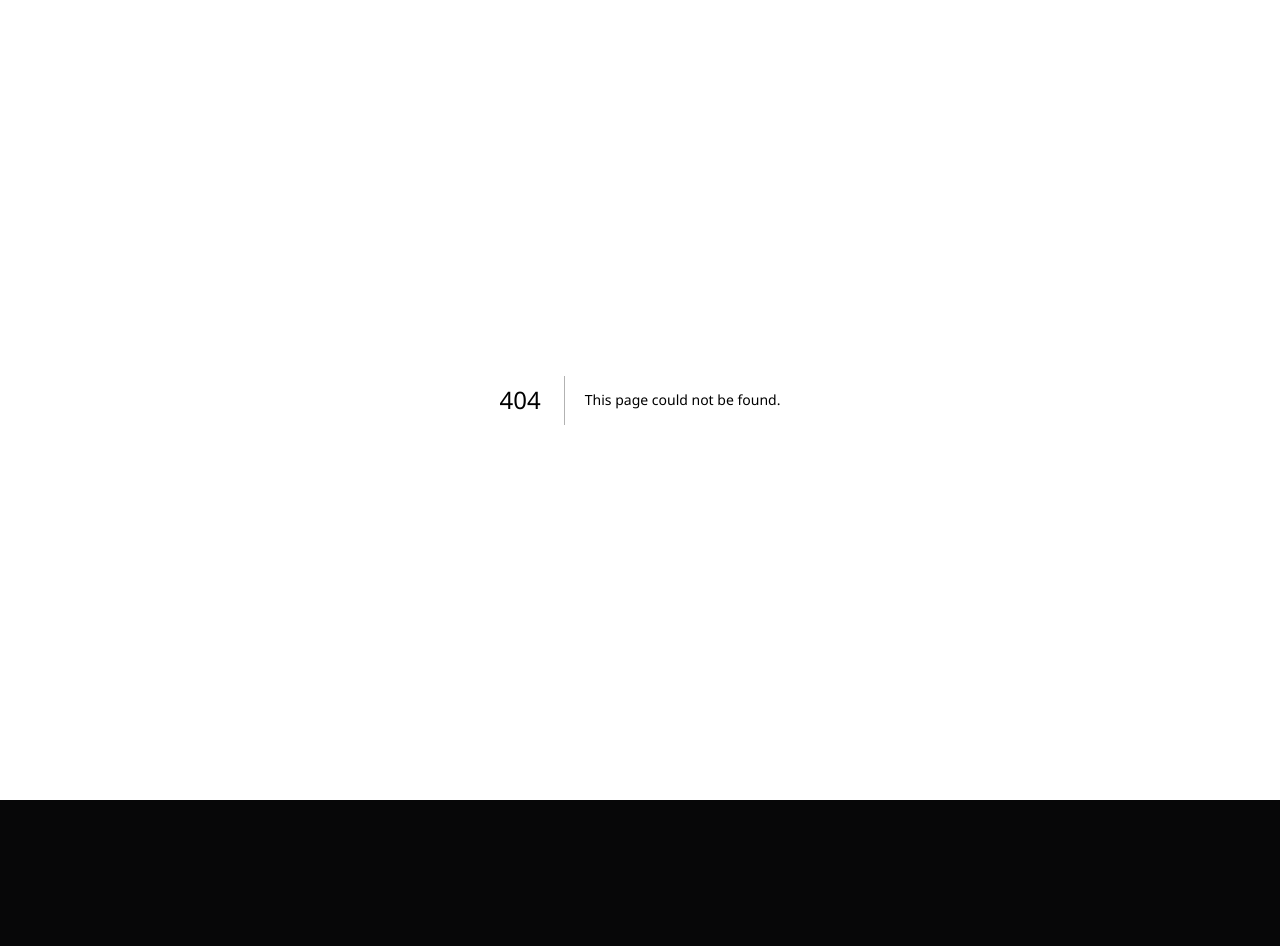
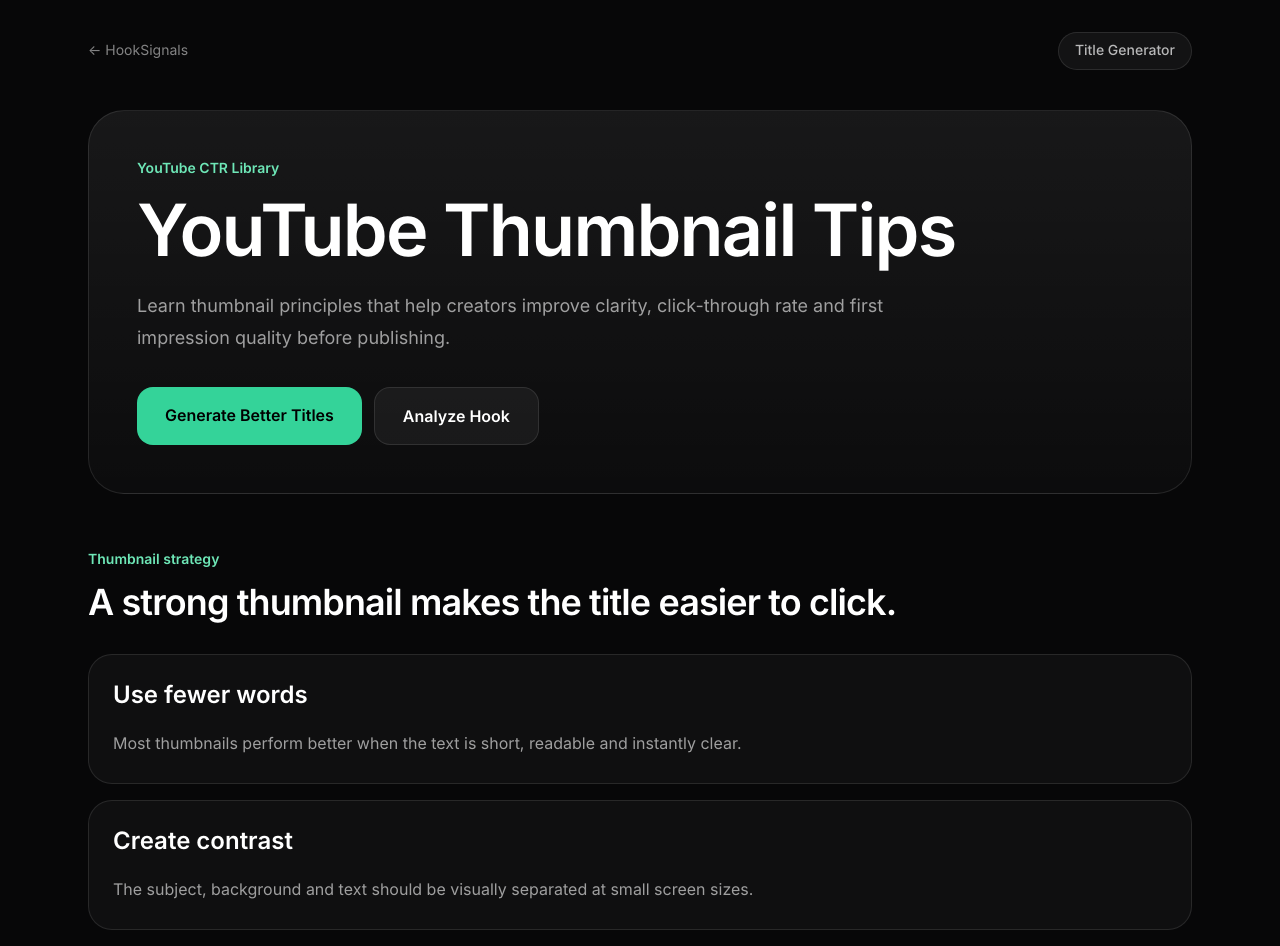
Before and after one commit to ValeBid/-hooksignals-site, a Next.js app: page /youtube-thumbnail-tips in a window 1280 px wide. Before the commit this address had no page. Shown: the top 946 px of the page. Before the commit the page ends 800 px from the top, so only its background shows below. Built offline with nearby package versions, Linux system fonts and the light colour scheme.

Commit message:
Create page.tsx

```diff
--- /dev/null
+++ b/app/youtube-thumbnail-tips/page.tsx
@@ -0,0 +1,136 @@
+export const metadata = {
+  title: "YouTube Thumbnail Tips | Improve CTR | HookSignals",
+  description:
+    "Learn YouTube thumbnail tips designed to improve click-through rate, clarity and visual impact.",
+};
+
+const tips = [
+  {
+    title: "Use fewer words",
+    desc: "Most thumbnails perform better when the text is short, readable and instantly clear.",
+  },
+  {
+    title: "Create contrast",
+    desc: "The subject, background and text should be visually separated at small screen sizes.",
+  },
+  {
+    title: "Show emotion",
+    desc: "Faces, tension and clear visual stakes can make the click feel more urgent.",
+  },
+  {
+    title: "Match the title",
+    desc: "A strong thumbnail supports the title instead of repeating the exact same message.",
+  },
+  {
+    title: "Avoid clutter",
+    desc: "Too many objects make the thumbnail harder to understand in the feed.",
+  },
+];
+
+export default function YouTubeThumbnailTipsPage() {
+  return (
+    <main className="min-h-screen bg-[#070708] text-white">
+      <section className="mx-auto max-w-6xl px-6 py-8">
+        <nav className="mb-10 flex items-center justify-between">
+          <a href="/" className="text-sm text-white/50">
+            ← HookSignals
+          </a>
+
+          <a
+            href="/youtube-title-generator"
+            className="rounded-full border border-white/10 bg-white/5 px-4 py-2 text-sm font-medium text-white/70"
+          >
+            Title Generator
+          </a>
+        </nav>
+
+        <section className="rounded-[36px] border border-white/10 bg-gradient-to-b from-white/[0.07] to-white/[0.025] p-7 md:p-12">
+          <p className="mb-4 text-sm font-semibold text-emerald-300">
+            YouTube CTR Library
+          </p>
+
+          <h1 className="max-w-5xl text-5xl font-semibold tracking-tight md:text-7xl">
+            YouTube Thumbnail Tips
+          </h1>
+
+          <p className="mt-6 max-w-3xl text-lg leading-8 text-white/60">
+            Learn thumbnail principles that help creators improve clarity,
+            click-through rate and first impression quality before publishing.
+          </p>
+
+          <div className="mt-8 flex flex-col gap-3 sm:flex-row">
+            <a
+              href="/youtube-title-generator"
+              className="rounded-2xl bg-emerald-400 px-7 py-4 text-center font-semibold text-black"
+            >
+              Generate Better Titles
+            </a>
+
+            <a
+              href="/hook-analyzer"
+              className="rounded-2xl border border-white/10 bg-white/5 px-7 py-4 text-center font-semibold text-white"
+            >
+              Analyze Hook
+            </a>
+          </div>
+        </section>
+
+        <section className="mt-14">
+          <p className="mb-3 text-sm font-semibold text-emerald-300">
+            Thumbnail strategy
+          </p>
+
+          <h2 className="text-3xl font-semibold tracking-tight md:text-4xl">
+            A strong thumbnail makes the title easier to click.
+          </h2>
+
+          <div className="mt-8 grid gap-4">
+            {tips.map((tip) => (
+              <div
+                key={tip.title}
+                className="rounded-3xl border border-white/10 bg-white/[0.035] p-6"
+              >
+                <h3 className="text-2xl font-semibold">{tip.title}</h3>
+                <p className="mt-4 leading-8 text-white/60">{tip.desc}</p>
+              </div>
+            ))}
+          </div>
+        </section>
+
+        <section className="mt-14 grid gap-4 md:grid-cols-3">
+          {[
+            ["CTR", "The thumbnail should make the click feel obvious."],
+            ["Clarity", "The idea must be readable at mobile feed size."],
+            ["Alignment", "The title and thumbnail should work together."],
+          ].map(([title, desc]) => (
+            <div
+              key={title}
+              className="rounded-3xl border border-white/10 bg-white/[0.035] p-6"
+            >
+              <h2 className="text-xl font-semibold">{title}</h2>
+              <p className="mt-3 leading-7 text-white/50">{desc}</p>
+            </div>
+          ))}
+        </section>
+
+        <section className="mt-14 rounded-[32px] border border-emerald-300/20 bg-emerald-300/[0.06] p-7 md:p-10">
+          <h2 className="text-3xl font-semibold">
+            Strong thumbnails need strong titles.
+          </h2>
+
+          <p className="mt-4 max-w-3xl leading-8 text-white/60">
+            Use HookSignals to improve your video title and hook before your
+            content goes live.
+          </p>
+
+          <a
+            href="/youtube-title-generator"
+            className="mt-7 inline-block rounded-2xl bg-emerald-400 px-7 py-4 font-semibold text-black"
+          >
+            Open Title Generator
+          </a>
+        </section>
+      </section>
+    </main>
+  );
+}
```
